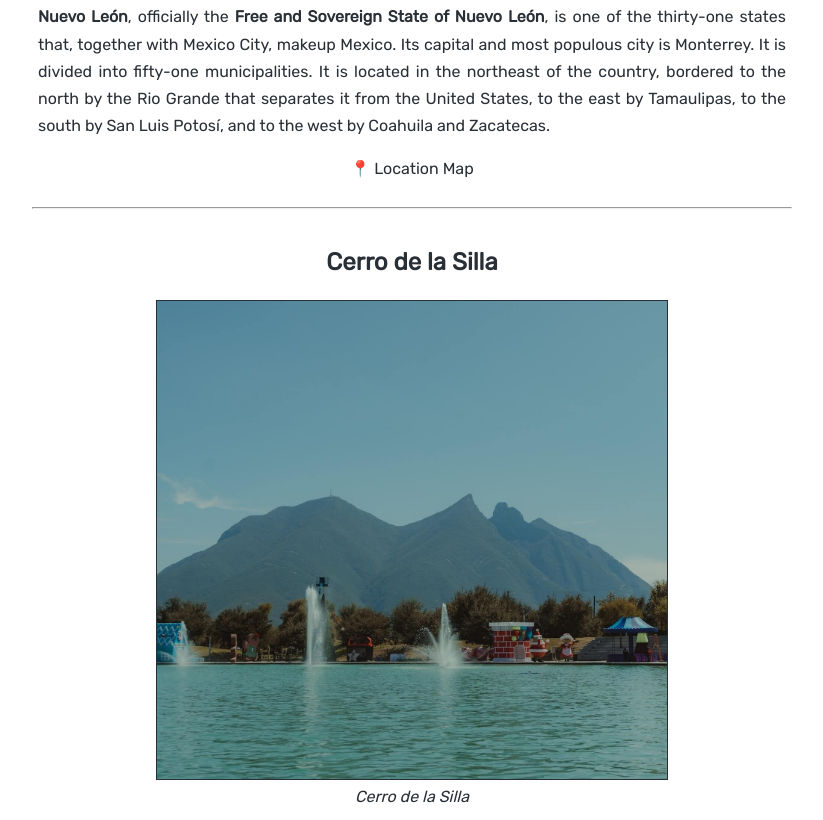
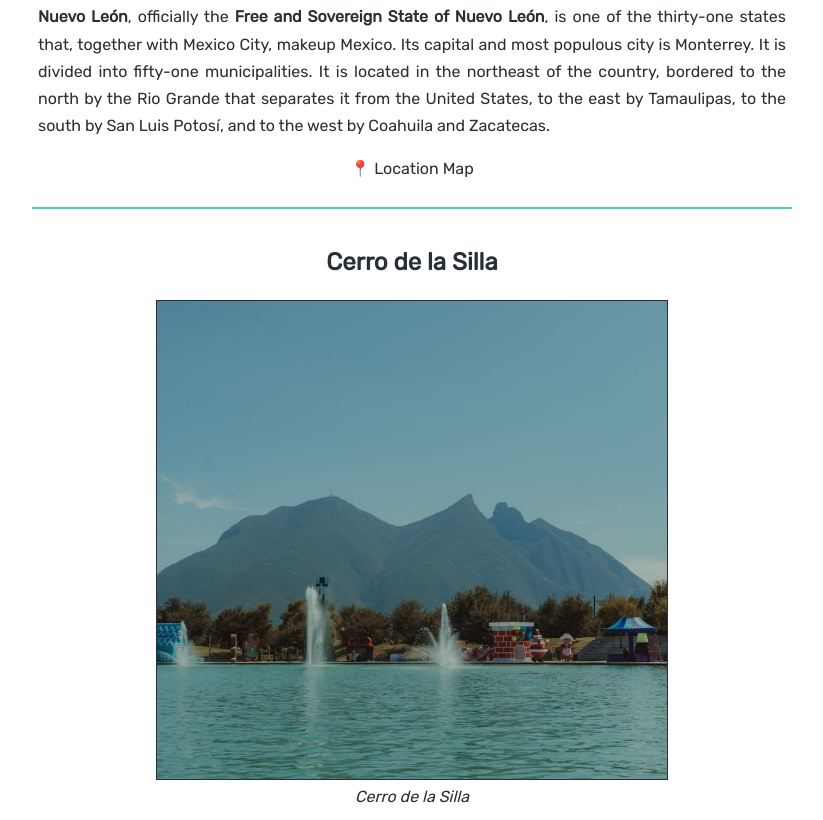
Before and after one commit to aribyui/wdd230-projects-spring2023, a plain HTML site: page chamber/discover.html in a window 1280 px wide. Shown: the part 816-1636 px from the top of the page, without its empty margins (220-1043 px from the left). Drawn offline with Linux system fonts and the light colour scheme.

Commit message:
discover page horizontal rule colored

```diff
--- a/chamber/styles/small.css
+++ b/chamber/styles/small.css
@@ -332,6 +332,7 @@ main {
 .information-container hr {
   width: 100%;
   margin: 1.5em 0;
+  border: 1px solid #4ECDC4;
 }
 .information-container picture img[data-src] {
   filter: blur(0.2em)
```
